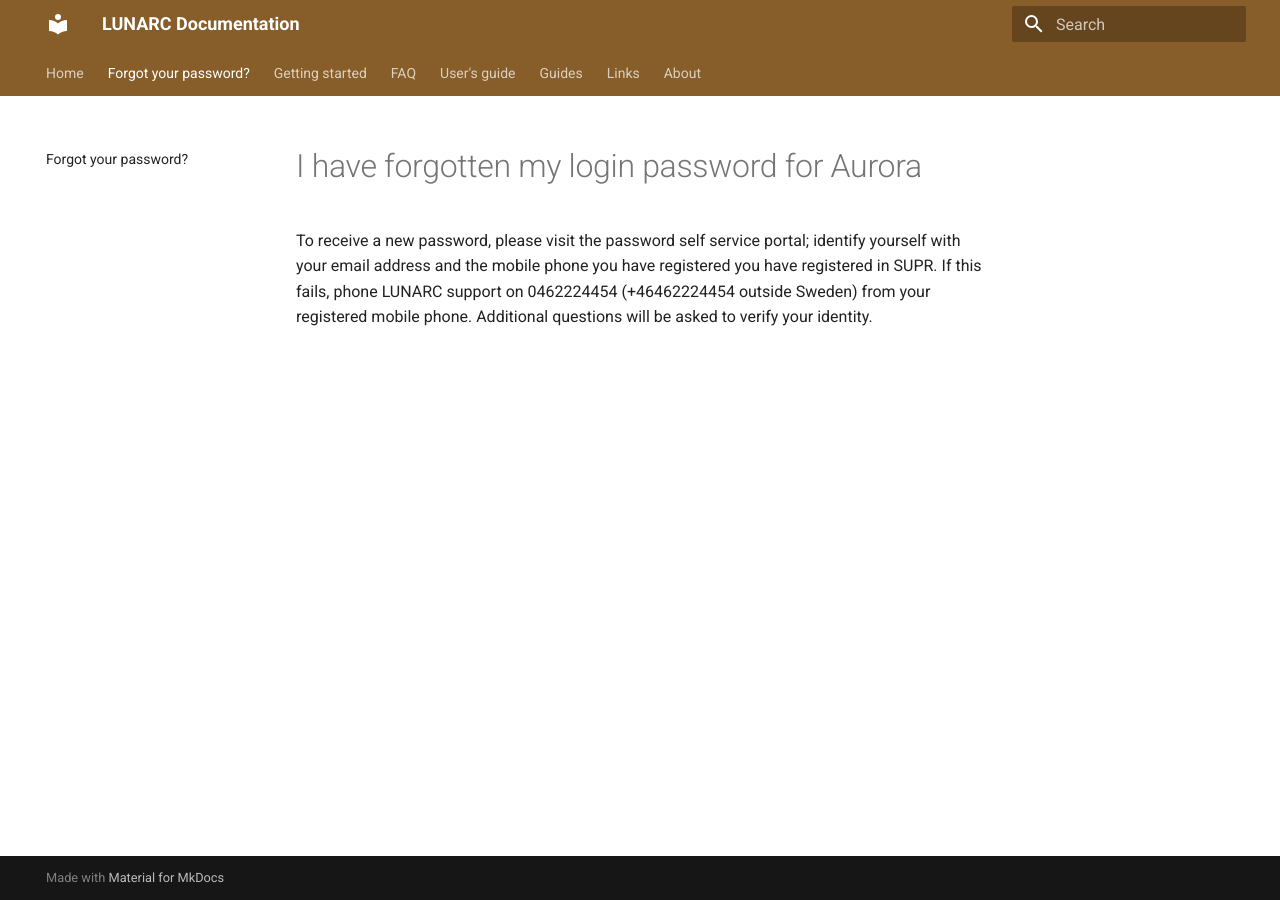
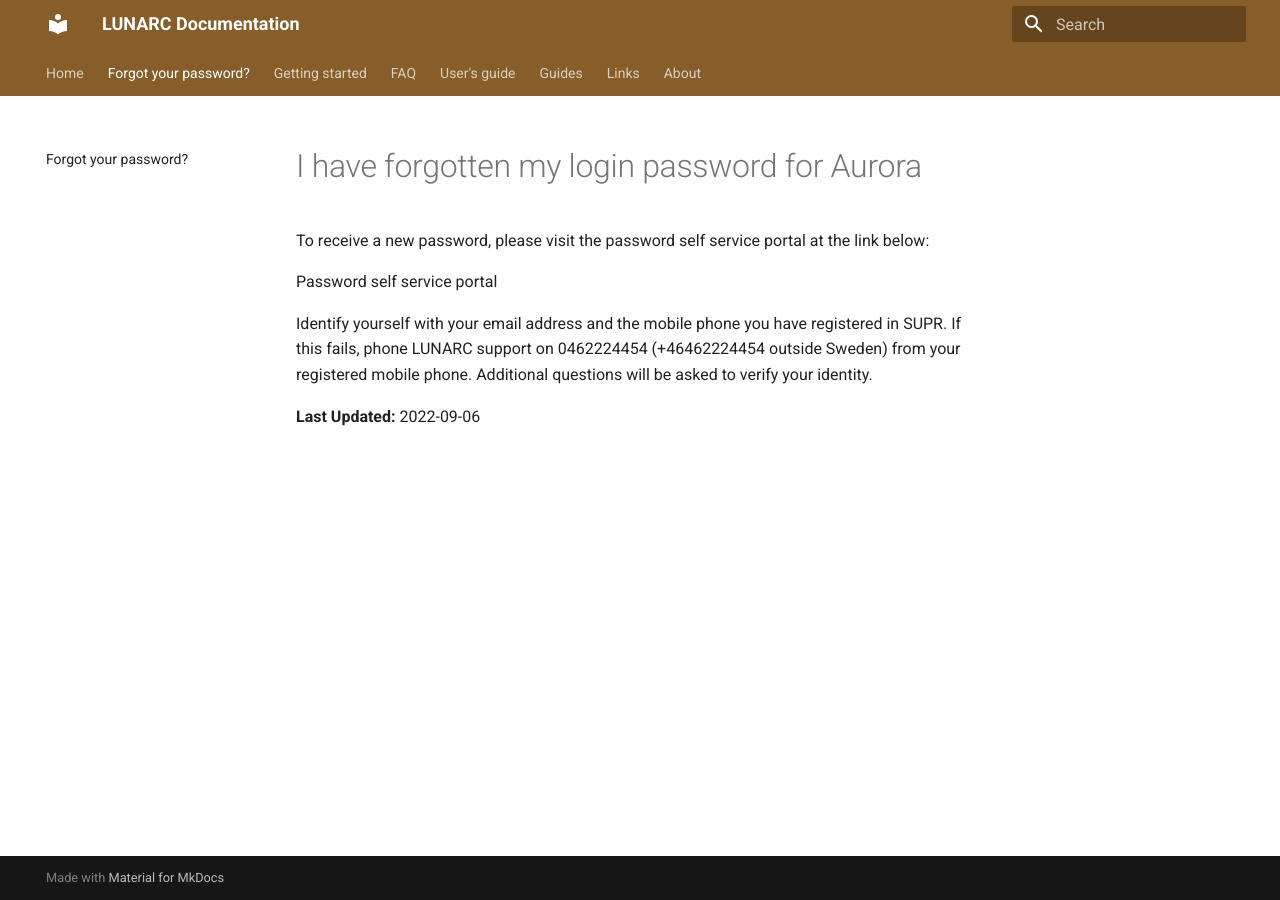
Before and after one commit to lunarc/lunarc_docs, an MkDocs documentation site: the page built from docs/intro/lost_password.md, in a window 1280 px wide. Built offline with MkDocs 1.6.1 and Material for MkDocs 9.7.7, drawn with Linux system fonts in a browser that asks for light colours.

Commit message:
password creation
Updated password creation/recovery information to have the same wording, removing various typos

```diff
--- a/docs/intro/lost_password.md
+++ b/docs/intro/lost_password.md
@@ -1,3 +1,10 @@
 # I have forgotten my login password for Aurora
 
-To receive a new password, please visit the password self service portal; identify yourself with your email address and the mobile phone you have registered you have registered in SUPR. If this fails, phone LUNARC support on 0462224454 (+46462224454 outside Sweden) from your registered mobile phone. Additional questions will be asked to verify your identity.
+To receive a new password, please visit the password self service portal at the link below:
+
+[Password self service portal](https://phenix3.lunarc.lu.se/pss)
+
+Identify yourself with your email address and the mobile phone you have registered in SUPR. If this fails, phone LUNARC support on 0462224454 (+46462224454 outside Sweden) from your registered mobile phone. Additional questions will be asked to verify your identity.
+
+**Last Updated:**
+2022-09-06
```
Also changed, not shown: docs/faq/faq_login.md (+6 -2 lines), docs/getting_started/login_password.md (+5 -2 lines).
